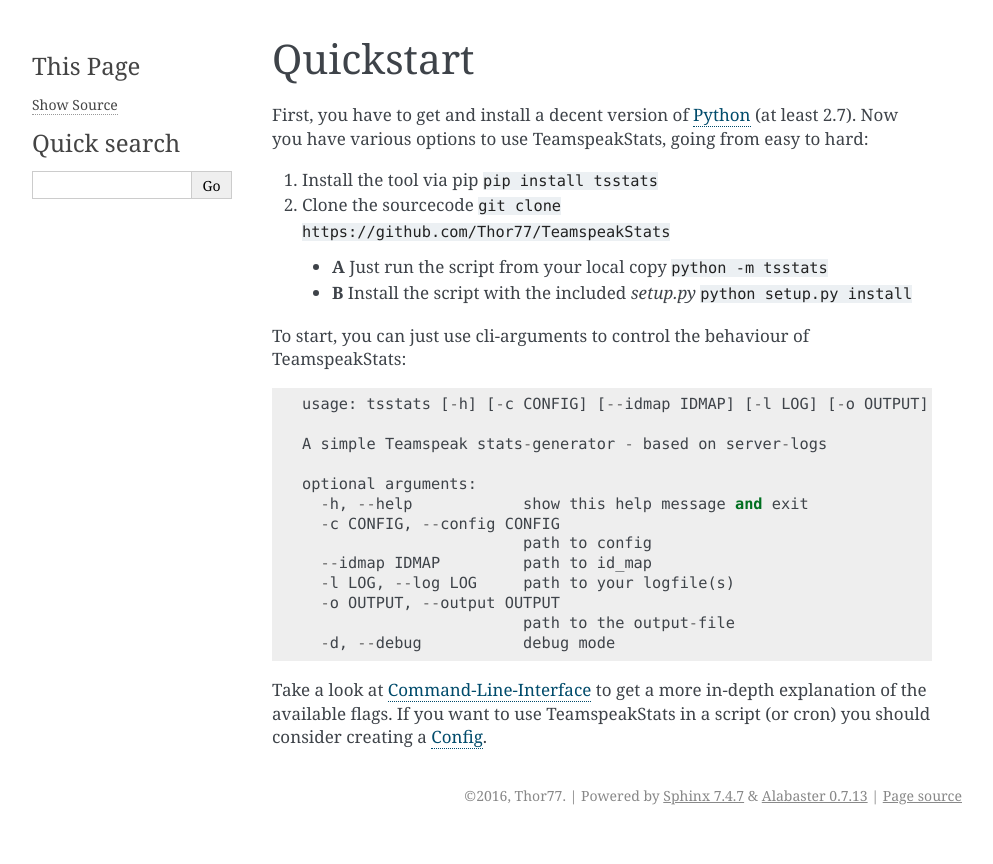
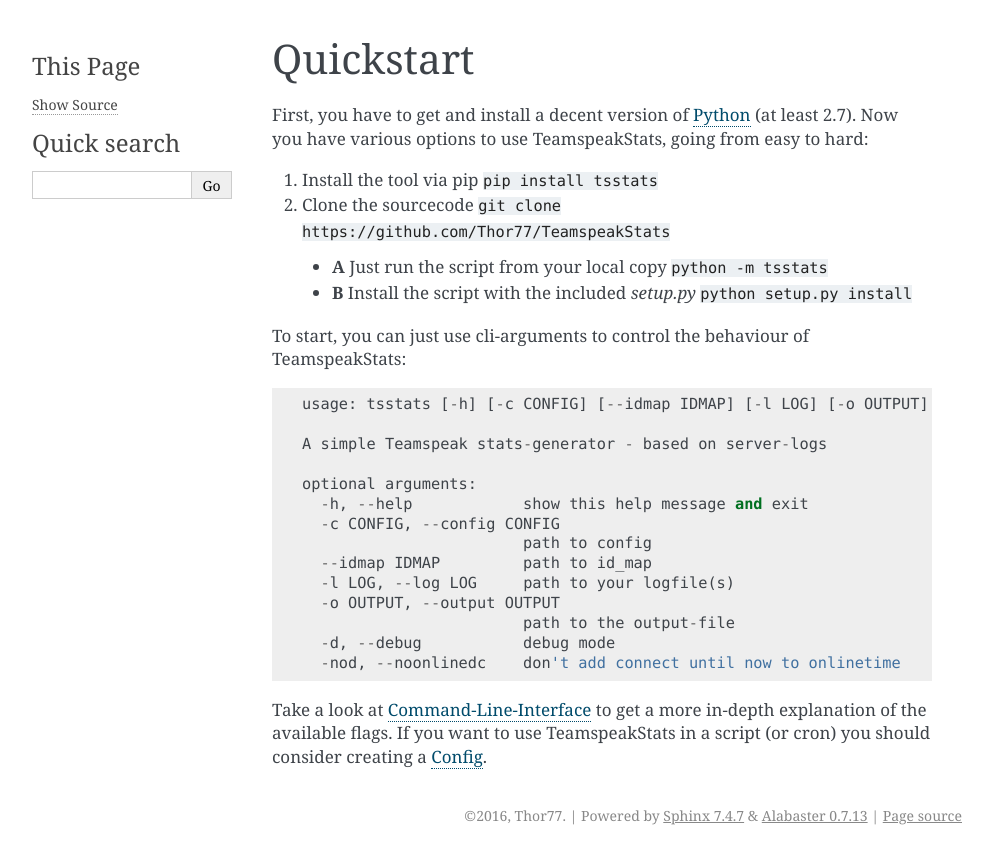
Before and after one commit to Thor77/TeamspeakStats, a Sphinx documentation site: the page built from docs/source/quickstart.rst, in a window 1280 px wide. Shown: the top 864 px of the page, without its empty margins (148-1141 px from the left). Built offline with Sphinx 7.4.7, drawn with Linux system fonts in a browser that asks for light colours.

Commit message:
update help-output in quickstart-docs

```diff
--- a/docs/source/quickstart.rst
+++ b/docs/source/quickstart.rst
@@ -11,7 +11,7 @@
 
 To start, you can just use cli-arguments to control the behaviour of TeamspeakStats::
 
-  usage: tsstats [-h] [-c CONFIG] [--idmap IDMAP] [-l LOG] [-o OUTPUT] [-d]
+  usage: tsstats [-h] [-c CONFIG] [--idmap IDMAP] [-l LOG] [-o OUTPUT] [-d] [-nod]
 
   A simple Teamspeak stats-generator - based on server-logs
 
@@ -24,6 +24,7 @@
     -o OUTPUT, --output OUTPUT
                           path to the output-file
     -d, --debug           debug mode
+    -nod, --noonlinedc    don't add connect until now to onlinetime
 
 Take a look at :doc:`cli` to get a more in-depth explanation of the available flags.
 If you want to use TeamspeakStats in a script (or cron) you should consider creating
```
